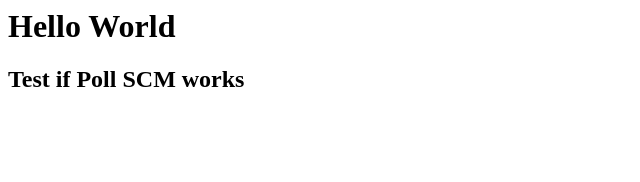
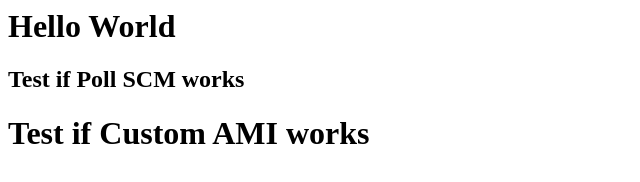
Before and after one commit to stoyandg/devopsacademy, a plain HTML site: page index.html in a window 1280 px wide. Shown: the whole page, without its empty margins (0-640 px from the left). Drawn offline with Linux system fonts and the light colour scheme.

Commit message:
Update index.html

```diff
--- a/index.html
+++ b/index.html
@@ -1,3 +1,5 @@
 <h1> Hello World </h1>
 
 <h2> Test if Poll SCM works </h2>
+
+<h1> Test if Custom AMI works </h1>
```
